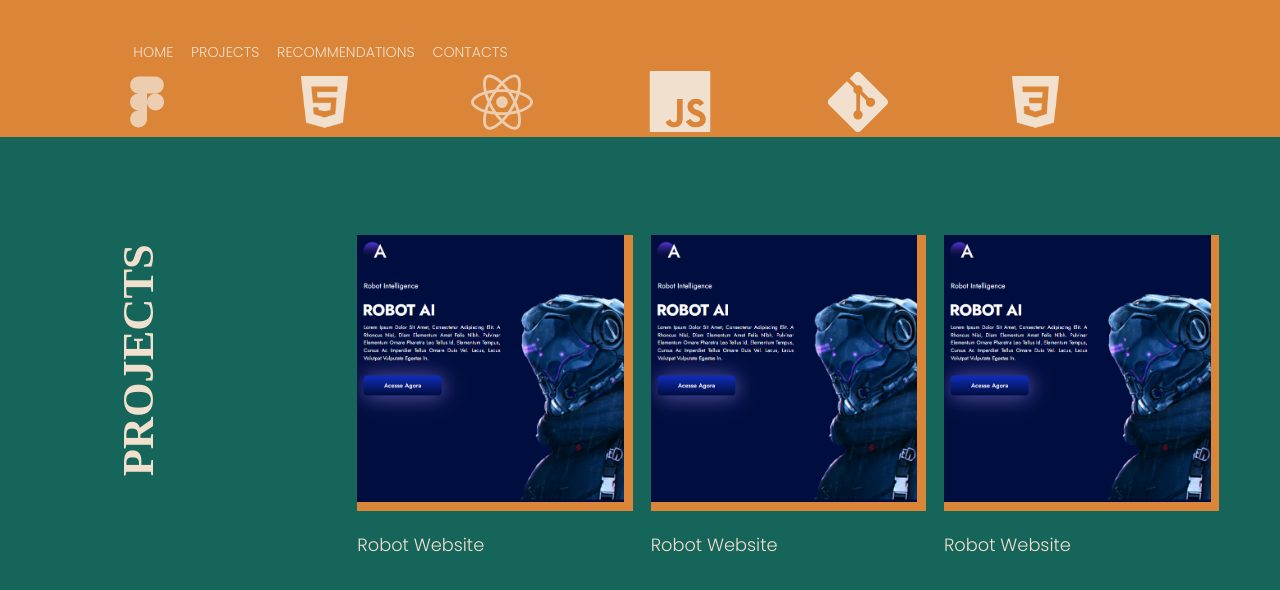
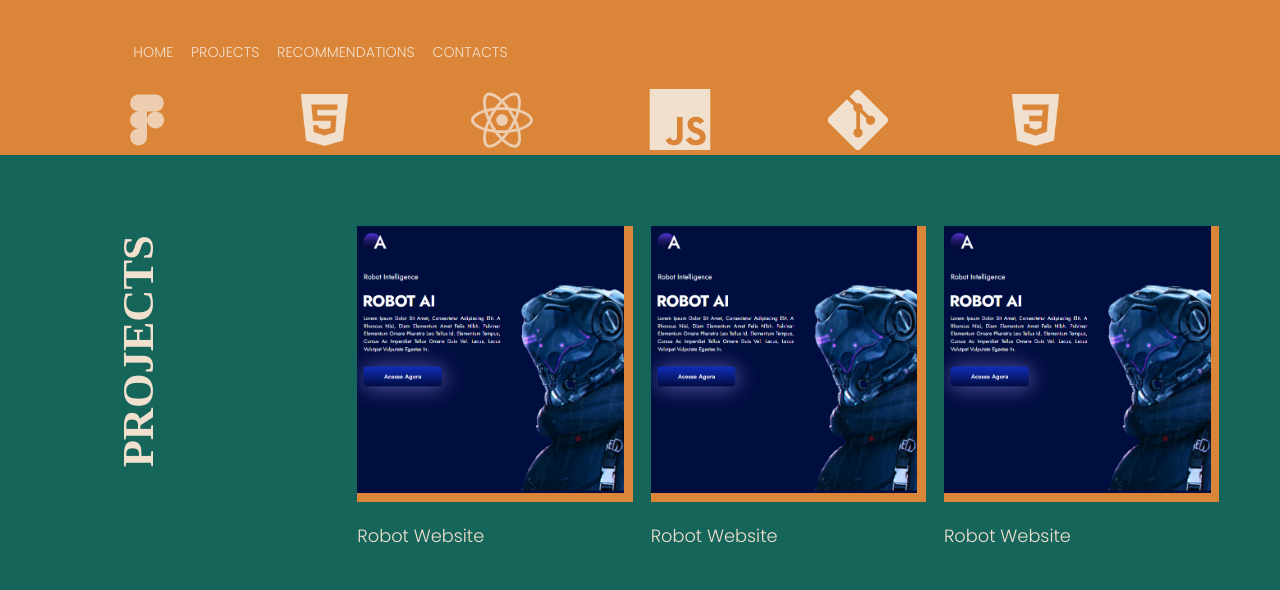
Before and after one commit to viviandemitry/new-portfolio, a React (Create React App) app: page /projects in a window 1280 px wide. Shown: the top 590 px of the page. Built offline with nearby package versions, Linux system fonts and the light colour scheme.

Commit message:
final adjustments

```diff
--- a/src/views/Projects/styles.js
+++ b/src/views/Projects/styles.js
@@ -16,8 +16,7 @@ export const Container = styled.div`
 
 export const Icons = styled.div`
     width: 100%;
-    height: auto;
-    padding-top: ${px2vw(80)};
+    padding-top: ${px2vw(100)};
     column-gap: ${px2vw(20)};
 
     background: #DA8537;
@@ -47,7 +46,6 @@ export const Icons = styled.div`
 
 export const ContainerBottom = styled.div`
         display: flex;
-        margin-top: ${px2vw(30)};
 
     @media ${device.mobileM}{
         position: static;
@@ -62,7 +60,6 @@ export const ContainerProjects = styled.div`
 
         @media ${device.mobileM}{
         flex-direction: column;
-        /* margin-top: ${px2vw(-250)}; */
         margin-left: ${px2vw(250)};
      }
 `
```
